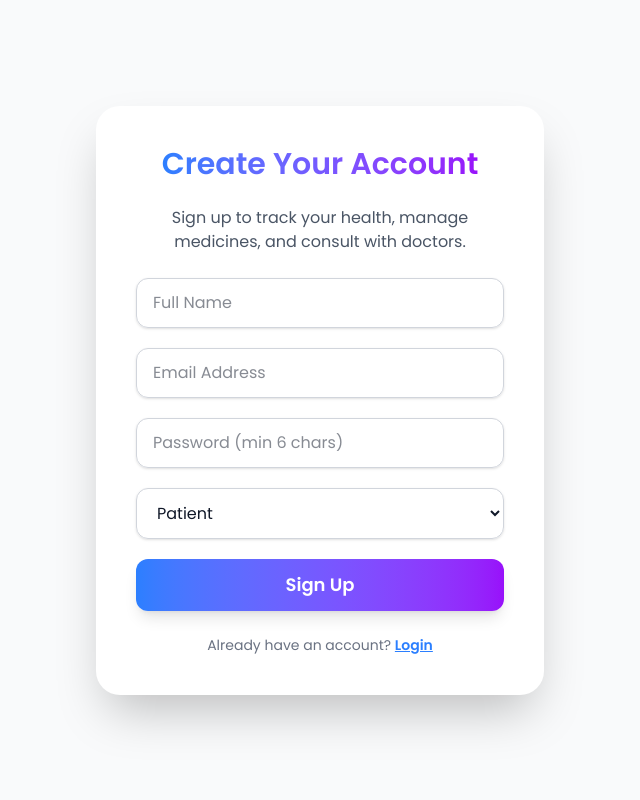
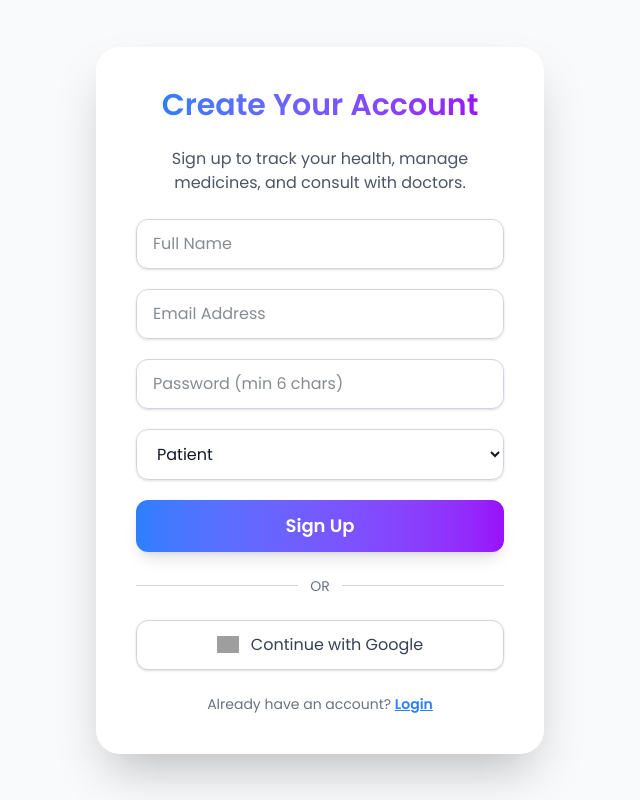
Before and after one commit to himanshi20004/Healthcare-Website, a Next.js app: page /signup in a window 1280 px wide. Shown: the whole page, without its empty margins (320-960 px from the left). Built offline with nearby package versions, Linux system fonts and the light colour scheme; grey boxes are pictures that could not be loaded.

Commit message:
Google authentication added

```diff
--- a/src/app/(auth)/login/page.js
+++ b/src/app/(auth)/login/page.js
@@ -5,6 +5,7 @@ import { useRouter } from "next/navigation";
 import { motion } from "framer-motion";
 import Image from "next/image";
 import { Poppins } from "next/font/google";
+import { signIn } from "next-auth/react"; // 👈 New Import
 
 const poppins = Poppins({ weight: ["400", "600"], subsets: ["latin"] });
 
@@ -97,7 +98,7 @@ export default function LoginPage() {
             />
           </motion.div>
 
-          {/* Buttons */}
+          {/* Traditional Login Button */}
           <motion.button
             type="submit"
             whileHover={{ scale: 1.05 }}
@@ -106,6 +107,31 @@ export default function LoginPage() {
             disabled={loading}
           >
             {loading ? "Logging in..." : "Log In"}
+          </motion.button>
+
+          {/* Divider */}
+          <div className="flex items-center my-6">
+            <div className="flex-1 h-px bg-gray-300"></div>
+            <span className="px-3 text-gray-500 text-sm">OR</span>
+            <div className="flex-1 h-px bg-gray-300"></div>
+          </div>
+
+          {/* Google Login Button */}
+          <motion.button
+            type="button" // Use type="button" to prevent it from submitting the form
+            onClick={() => signIn("google", { callbackUrl: "/dashboard" })}
+            whileHover={{ scale: 1.05 }}
+            whileTap={{ scale: 0.95 }}
+            className="w-full py-3 bg-white border border-gray-300 rounded-xl shadow-sm
+            hover:shadow-md flex items-center justify-center gap-3"
+          >
+            <Image
+              src="https://www.gstatic.com/firebasejs/ui/2.0.0/images/auth/google.svg"
+              width={22}
+              height={22}
+              alt="Google Logo"
+            />
+            <span className="text-gray-700 font-medium">Continue with Google</span>
           </motion.button>
 
           <p className="text-center text-gray-500">
--- a/src/app/(auth)/signup/page.js
+++ b/src/app/(auth)/signup/page.js
@@ -1,3 +1,4 @@
+// pages/signup/index.js or app/signup/page.js
 "use client";
 
 import React, { useState } from "react";
@@ -5,6 +6,7 @@ import { useRouter } from "next/navigation";
 import Image from "next/image";
 import { motion } from "framer-motion";
 import { Poppins } from "next/font/google";
+import { signIn } from "next-auth/react"; // <-- Import is correct
 
 const poppins = Poppins({ weight: ["400", "600"], subsets: ["latin"] });
 
@@ -45,8 +47,9 @@ export default function SignupPage() {
   };
 
   return (
-    <div className={`${poppins.className} min-h-screen flex items-center justify-center bg-gray-50 relative overflow-hidden`}>
-
+    <div
+      className={`${poppins.className} min-h-screen flex items-center justify-center bg-gray-50 relative overflow-hidden`}
+    >
       {/* Background blobs */}
       <div className="absolute top-0 left-0 w-96 h-96 bg-blue-100 rounded-full blur-3xl opacity-30 -translate-x-1/2 -translate-y-1/2" />
       <div className="absolute bottom-0 right-0 w-96 h-96 bg-purple-100 rounded-full blur-3xl opacity-30 translate-x-1/2 translate-y-1/2" />
@@ -58,9 +61,6 @@ export default function SignupPage() {
         transition={{ duration: 0.6 }}
         className="relative z-10 w-full max-w-md p-10 bg-white rounded-3xl shadow-2xl"
       >
-        {/* Logo/Image */}
-
-
         {/* Heading */}
         <h2 className="text-3xl font-extrabold text-center text-gray-900 mb-6">
           <span className="bg-gradient-to-r from-blue-500 to-purple-600 bg-clip-text text-transparent">
@@ -80,17 +80,23 @@ export default function SignupPage() {
             onChange={(e) => setForm({ ...form, name: e.target.value })}
             whileFocus={{ scale: 1.02 }}
             transition={{ duration: 0.2 }}
-            className="w-full px-4 py-3 rounded-xl border border-gray-300 text-gray-900 focus:border-blue-500 focus:ring-1 focus:ring-blue-500 outline-none transition shadow-sm"
+            className="w-full px-4 py-3 rounded-xl border border-gray-300 text-gray-900
+            focus:border-blue-500 focus:ring-1 focus:ring-blue-500 outline-none transition shadow-sm"
           />
+
           <motion.input
             type="email"
             placeholder="Email Address"
             value={form.email}
-            onChange={(e) => setForm({ ...form, email: e.target.value.toLowerCase() })}
+            onChange={(e) =>
+              setForm({ ...form, email: e.target.value.toLowerCase() })
+            }
             whileFocus={{ scale: 1.02 }}
             transition={{ duration: 0.2 }}
-            className="w-full px-4 py-3 rounded-xl border border-gray-300 text-gray-900 focus:border-blue-500 focus:ring-1 focus:ring-blue-500 outline-none transition shadow-sm"
+            className="w-full px-4 py-3 rounded-xl border border-gray-300 text-gray-900
+            focus:border-blue-500 focus:ring-1 focus:ring-blue-500 outline-none transition shadow-sm"
           />
+
           <motion.input
             type="password"
             placeholder="Password (min 6 chars)"
@@ -98,14 +104,17 @@ export default function SignupPage() {
             onChange={(e) => setForm({ ...form, password: e.target.value })}
             whileFocus={{ scale: 1.02 }}
             transition={{ duration: 0.2 }}
-            className="w-full px-4 py-3 rounded-xl border border-gray-300 text-gray-900 focus:border-blue-500 focus:ring-1 focus:ring-blue-500 outline-none transition shadow-sm"
+            className="w-full px-4 py-3 rounded-xl border border-gray-300 text-gray-900
+            focus:border-blue-500 focus:ring-1 focus:ring-blue-500 outline-none transition shadow-sm"
           />
+
           <motion.select
             value={form.role}
             onChange={(e) => setForm({ ...form, role: e.target.value })}
             whileFocus={{ scale: 1.02 }}
             transition={{ duration: 0.2 }}
-            className="w-full px-4 py-3 rounded-xl border border-gray-300 text-gray-900 focus:border-blue-500 focus:ring-1 focus:ring-blue-500 outline-none transition shadow-sm"
+            className="w-full px-4 py-3 rounded-xl border border-gray-300 text-gray-900
+            focus:border-blue-500 focus:ring-1 focus:ring-blue-500 outline-none transition shadow-sm"
           >
             <option value="patient">Patient</option>
             <option value="doctor">Doctor</option>
@@ -116,15 +125,45 @@ export default function SignupPage() {
             disabled={loading}
             whileHover={{ scale: 1.05 }}
             whileTap={{ scale: 0.95 }}
-            className="w-full py-3 text-lg font-semibold rounded-xl bg-gradient-to-r from-blue-500 to-purple-600 text-white shadow-lg hover:shadow-xl transition disabled:opacity-60"
+            className="w-full py-3 text-lg font-semibold rounded-xl bg-gradient-to-r
+            from-blue-500 to-purple-600 text-white shadow-lg hover:shadow-xl transition disabled:opacity-60"
           >
             {loading ? "Creating..." : "Sign Up"}
           </motion.button>
         </form>
 
+        {/* Divider */}
+        <div className="flex items-center my-6">
+          <div className="flex-1 h-px bg-gray-300"></div>
+          <span className="px-3 text-gray-500 text-sm">OR</span>
+          <div className="flex-1 h-px bg-gray-300"></div>
+        </div>
+
+        {/* Google Login Button */}
+        <motion.button
+          // 💡 FIX: Pass the callbackUrl to redirect to the dashboard
+          onClick={() => signIn("google", { callbackUrl: "/login" })}
+          whileHover={{ scale: 1.05 }}
+          whileTap={{ scale: 0.95 }}
+          className="w-full py-3 bg-white border border-gray-300 rounded-xl shadow-sm
+          hover:shadow-md flex items-center justify-center gap-3"
+        >
+          <Image
+            src="https://www.gstatic.com/firebasejs/ui/2.0.0/images/auth/google.svg"
+            width={22}
+            height={22}
+            alt="Google Logo"
+          />
+          <span className="text-gray-700 font-medium">Continue with Google</span>
+        </motion.button>
+
+        {/* Footer */}
         <p className="text-center text-gray-500 mt-6 text-sm">
           Already have an account?{" "}
-          <a href="/login" className="text-blue-500 hover:text-blue-400 font-semibold underline transition">
+          <a
+            href="/login"
+            className="text-blue-500 hover:text-blue-400 font-semibold underline transition"
+          >
             Login
           </a>
         </p>
--- a/src/lib/auth.js
+++ b/src/lib/auth.js
@@ -1,7 +1,9 @@
 import jwt from "jsonwebtoken";
 import { cookies } from "next/headers";
-import  connectDB  from "./mongodb.js";
-import User from "@/models/User.js";
+import { getServerSession } from "next-auth";
+import { authOptions } from "@/app/api/auth/[...nextauth]/route";
+import connectDB from "./mongodb";
+import User from "@/models/User";
 
 const JWT_SECRET = process.env.JWT_SECRET || "please_set_a_secret";
 
@@ -14,10 +16,27 @@ export function verifyToken(token) {
   catch { return null; }
 }
 
-// Server-side function
 export async function getCurrentUser() {
   try {
-    // Await cookies()
+    // 1️⃣ FIRST: Try NextAuth session (Google Auth)
+    const session = await getServerSession(authOptions);
+
+    if (session?.user?.email) {
+      await connectDB();
+      let user = await User.findOne({ email: session.user.email }).lean();
+
+      if (!user) {
+        user = await User.create({
+          name: session.user.name,
+          email: session.user.email,
+          avatar: session.user.image,
+          authProvider: "google"
+        });
+      }
+      return user;
+    }
+
+    // 2️⃣ SECOND: Your existing JWT logic (unchanged)
     const cookieStore = await cookies();
     const allCookies = cookieStore.getAll ? cookieStore.getAll() : [];
     const token = allCookies.find(c => c.name === "token")?.value;
@@ -28,8 +47,9 @@ export async function getCurrentUser() {
     if (!decoded) return null;
 
     await connectDB();
-    const user = await User.findById(decoded.id).lean();
-    return user;
+    const manualUser = await User.findById(decoded.id).lean();
+    return manualUser || null;
+
   } catch (err) {
     console.error("getCurrentUser error:", err);
     return null;
```
